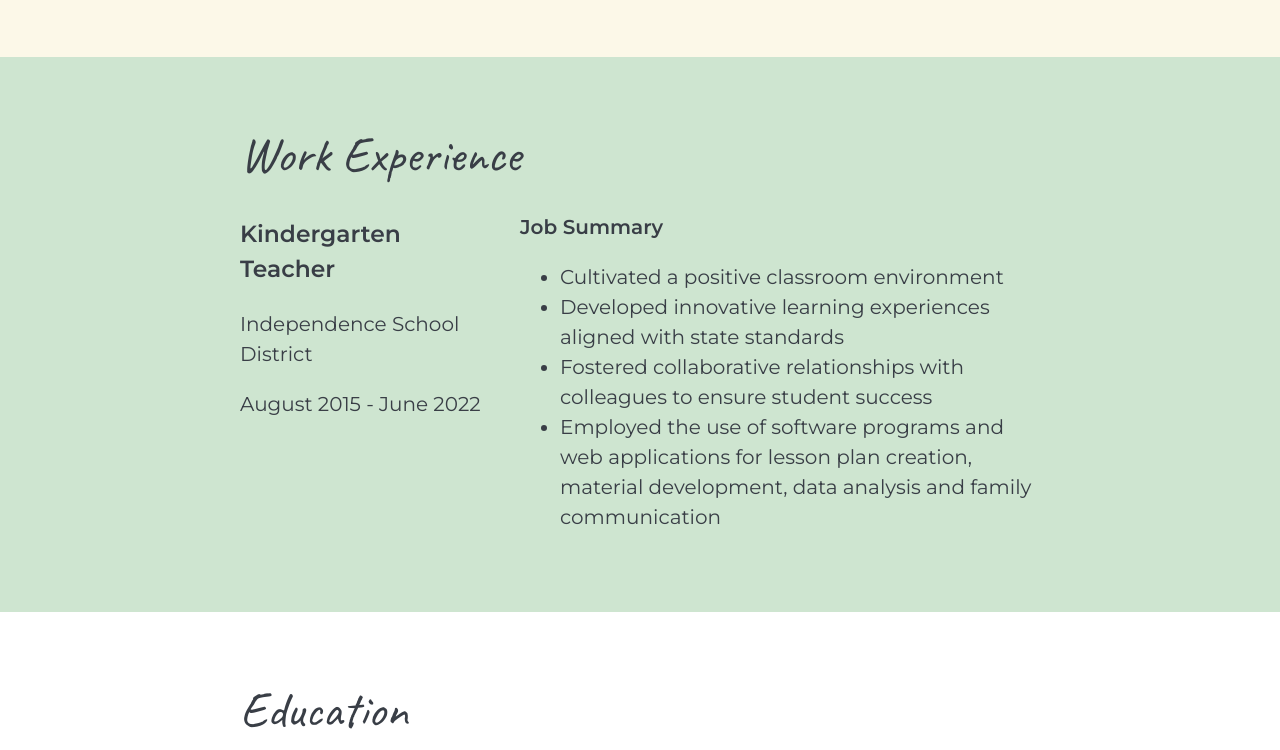
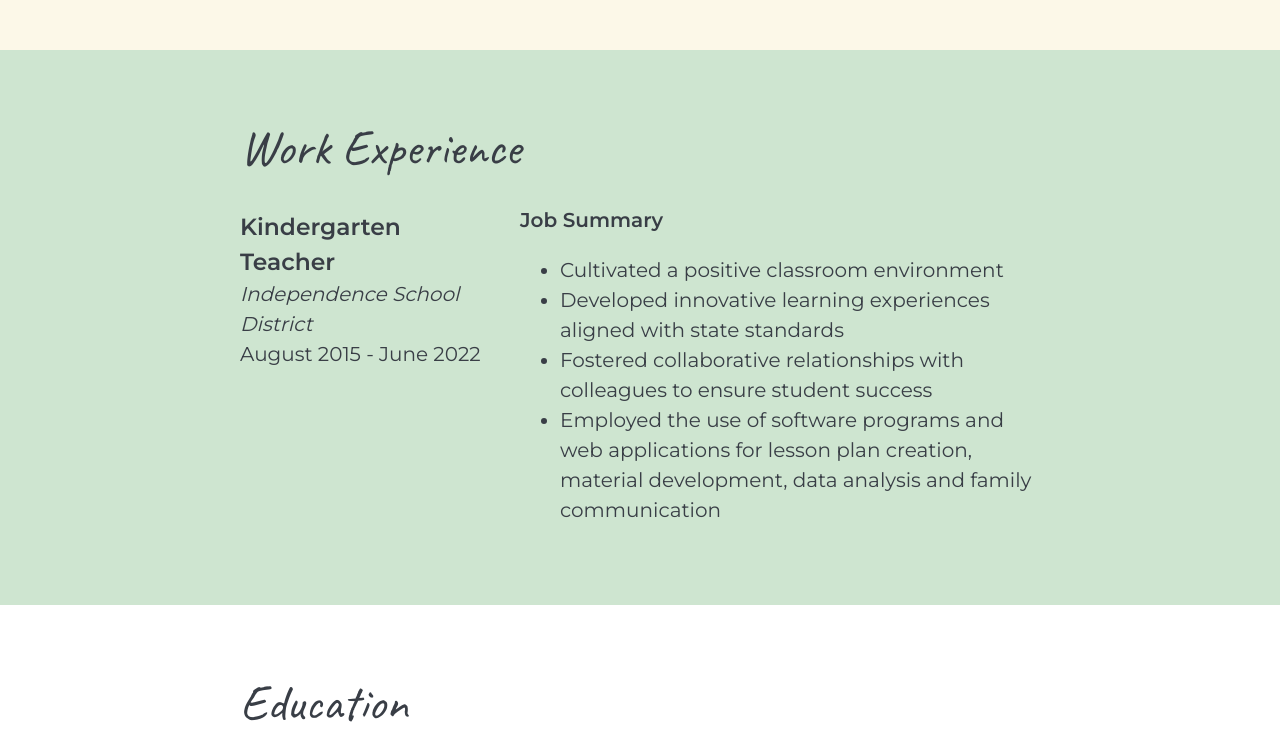
Before and after one commit to r-scott25/css-portfolio, a website: page index.html in a window 1280 px wide. Shown: the part 1297-2047 px from the top of the page. Drawn offline with Linux system fonts and the light colour scheme.

Commit message:
updates with combinators

```diff
--- a/css/styles.css
+++ b/css/styles.css
@@ -55,7 +55,15 @@ h1, h2 {
     padding: 60px 0;
 }
 
-
+h3 {
+    margin-bottom: 0;
+}
+.item-details h3 + p {
+    font-style: italic;
+}
+.item-details h3 ~ p {
+    margin:0;
+}
 /* Profile
 ----------------------------------- */
 header {
--- a/index.html
+++ b/index.html
@@ -51,7 +51,7 @@
       </section>
 
       <!-- ***********************  WORK EXPERIENCE  *********************** -->
-      <section class="work-experience">
+      <section class="work-experience item-details">
         <div class="content-wrap">
           <h2>Work Experience</h2>
           <!-- <p>Former Kindergarten Teacher Transitioning into Software Development.</p> -->
@@ -79,7 +79,7 @@
 
       <!-- ******************  EDUCATION & CERTIFICATIONS ****************** -->
       <section class="education">
-        <div class="content-wrap">
+        <div class="content-wrap item-details" >
           <h2>Education</h2>
 
           <!-- Copy this whole <section> block to add more schools. -->
```
